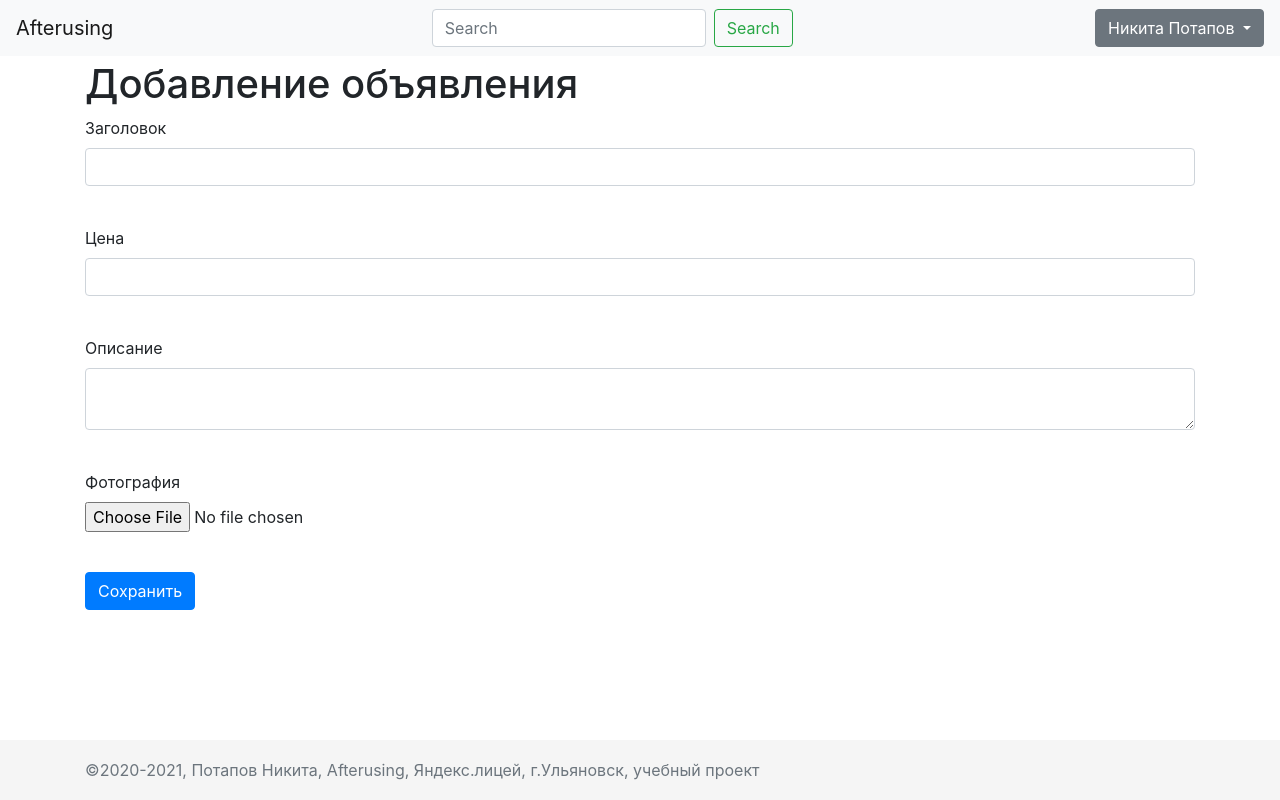
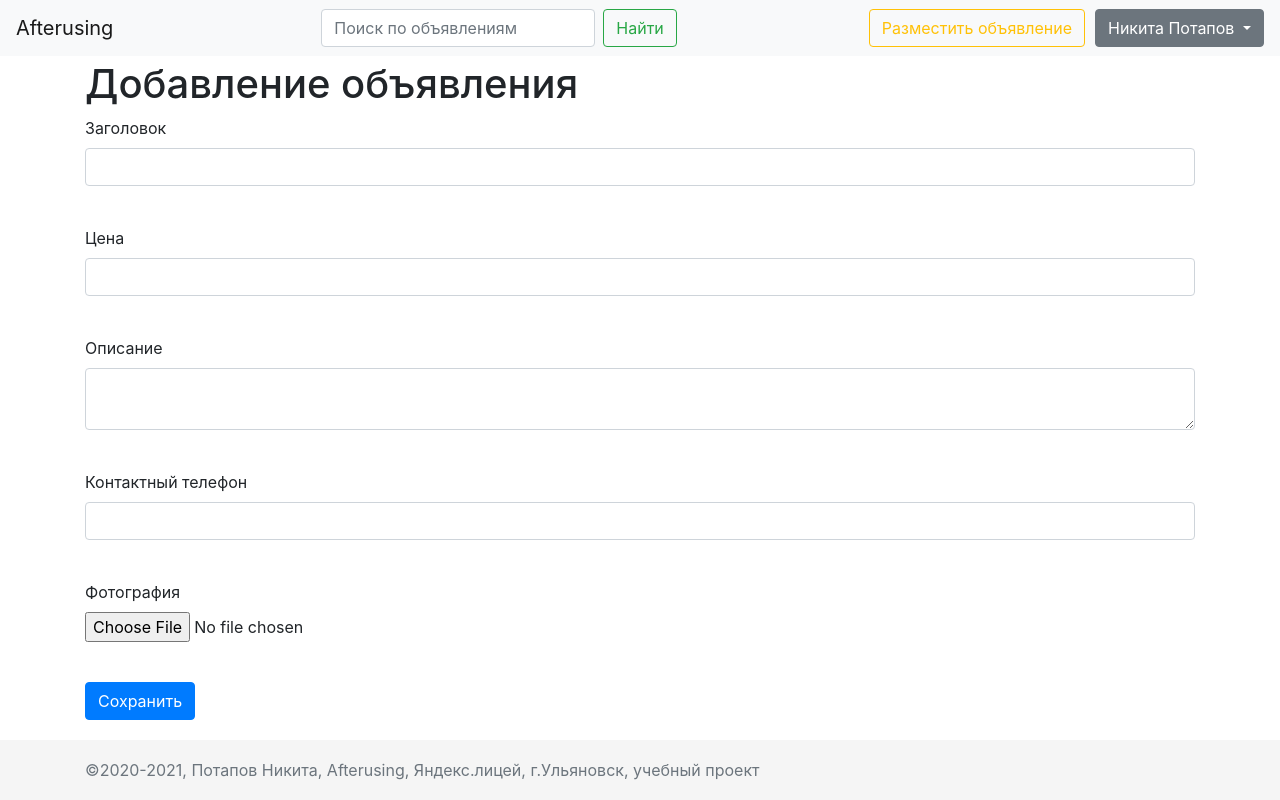
Before and after one commit to nikita-potapov/afterusing, a Flask app: page /add_product in a window 1280 px wide. Run offline with Flask 2, Linux system fonts and the light colour scheme; a user stored in the database is signed in; some libraries are stand-ins or nearby versions.

Commit message:
Normal state

```diff
--- a/data/products.py
+++ b/data/products.py
@@ -15,9 +15,10 @@ class Product(SqlAlchemyBase, SerializerMixin):
 
     path_to_img = sqlalchemy.Column(sqlalchemy.String, nullable=True)
 
-    cost = sqlalchemy.Column(sqlalchemy.Float, nullable=True)
+    cost = sqlalchemy.Column(sqlalchemy.Integer, nullable=True)
     title = sqlalchemy.Column(sqlalchemy.String, nullable=True, index=True)
     content = sqlalchemy.Column(sqlalchemy.String, nullable=True)
+    contact_number = sqlalchemy.Column(sqlalchemy.String, nullable=True)
     created_date = sqlalchemy.Column(sqlalchemy.DateTime)
 
     def __repr__(self):
--- a/forms/product.py
+++ b/forms/product.py
@@ -1,11 +1,12 @@
 from flask_wtf import FlaskForm
-from wtforms import StringField, SubmitField, FloatField, TextAreaField, FileField
+from wtforms import StringField, SubmitField, IntegerField, TextAreaField, FileField
 from wtforms.validators import DataRequired
 
 
 class AddProductForm(FlaskForm):
-    cost = FloatField(label='Цена', validators=[DataRequired()])
+    cost = IntegerField(label='Цена', validators=[DataRequired()])
     title = StringField(label='Заголовок', validators=[DataRequired()])
     content = TextAreaField('Описание', validators=[DataRequired()])
+    contact_number = StringField('Контактный телефон', validators=[DataRequired()])
     image = FileField(label='Фотография')
     submit = SubmitField('Сохранить')
--- a/main.py
+++ b/main.py
@@ -68,7 +68,8 @@ def add_product():
             title=form.title.data,
             content=form.content.data,
             created_date=datetime.datetime.now(),
-            path_to_img=product_img_path
+            path_to_img=product_img_path,
+            contact_number=form.contact_number.data
         )
         db_sess.add(product)
         db_sess.commit()
@@ -122,6 +123,20 @@ def delete_product(id):
         db_sess.commit()
     else:
         abort(403)
+    return redirect('/')
+
+
+@app.route('/product_details/<int:id>', methods=['GET', 'POST'])
+def product_details(id):
+    db_sess = db_session.create_session()
+    product = db_sess.query(Product).filter(Product.id == id).first()
+    if product:
+        params = {
+            'title': product.title
+        }
+        render_template('product_details.html', **params)
+    else:
+        abort(404)
     return redirect('/')
 
 
@@ -185,5 +200,10 @@ def not_found(error):
     return render_template('404_error.html', **params)
 
 
+@app.errorhandler(401)
+def not_authenticated(error):
+    return redirect('/login')
+
+
 if __name__ == '__main__':
     main()
--- a/templates/add_product.html
+++ b/templates/add_product.html
@@ -32,6 +32,15 @@
         {% endfor %}
     </p>
     <p>
+        {{ form.contact_number.label }}<br>
+        {{ form.contact_number(class="form-control") }}<br>
+        {% for error in form.image.errors %}
+            <p class="alert alert-danger" role="alert">
+                {{ error }}
+            </p>
+        {% endfor %}
+    </p>
+    <p>
         {{ form.image.label }}<br>
         {{ form.image(class="form-control-file") }}<br>
         {% for error in form.image.errors %}
--- a/templates/base.html
+++ b/templates/base.html
@@ -29,7 +29,6 @@
     <header>
         <!-- Fixed navbar -->
         <nav class="navbar navbar-expand-md navbar-light fixed-top bg-light">
-
             <div class="collapse navbar-collapse d-flex justify-content-between" id="navbarCollapse">
                 <div class="nav-item">
                     <a class="navbar-brand" href="/">Afterusing</a>
@@ -42,19 +41,21 @@
 
                 <div class="nav-item">
                     <form class="form-inline mt-2 mt-md-0">
-                        <input class="form-control mr-sm-2" type="text" placeholder="Search"
+                        <input class="form-control mr-sm-2" type="text" placeholder="Поиск по объявлениям"
                                aria-label="Search">
-                        <button class="btn btn-outline-success my-2 my-sm-0" type="submit">Search</button>
+                        <button class="btn btn-outline-success my-2 my-sm-0" type="submit">Найти</button>
                     </form>
                 </div>
 
                 <div class="nav-item">
+                    <div class="d-flex">
+                        <a class="btn btn-outline-warning my-2 my-sm-0" style="margin-right: 10px;" href="/add_product">Разместить объявление</a>
+
                         {% if current_user.is_authenticated %}
                         <div class="dropdown">
                           <a class="btn btn-secondary dropdown-toggle" href="#" role="button" id="dropdownMenuLink" data-toggle="dropdown" aria-haspopup="true" aria-expanded="false">
                             {{ current_user.name }}
                           </a>
-
                           <div class="dropdown-menu" aria-labelledby="dropdownMenuLink">
                             <a class="dropdown-item" href="/my_profile">Профиль</a>
                             <a class="dropdown-item" href="/my_products">Объявления</a>
@@ -64,17 +65,18 @@
                         </div>
                         {% else %}
                         <div class="d-flex">
-                        <a class="btn btn-outline-secondary my-2 my-sm-0" href="/register">Зарегистрироваться</a>
-                        <a class="btn btn-outline-secondary my-2 my-sm-0" href="/login">Войти</a>
+                            <a class="btn btn-outline-info my-2 my-sm-0" href="/register">Зарегистрироваться</a>
+                            <a class="btn btn-secondary my-2 my-sm-0" href="/login">Войти</a>
                         </div>
                         {% endif %}
                     </div>
                 </div>
-
+            </div>
         </nav>
     </header>
 
     <main role="main" class="container">
+        {{ info_message }}
         {% block content %}
         {% endblock %}
     </main>
--- a/templates/index.html
+++ b/templates/index.html
@@ -8,12 +8,12 @@
             <div class="col-xl-3 col-lg-4 col-md-4 col-sm-4 col-12">
                 <div class="single-product">
                     <div class="product-img">
-                        <a href="product-details.html">
+                        <a href="/product_details/{{ product.id }}">
                             <img class="default-img" src="{{ product.path_to_img }}" alt="фотография">
                         </a>
                     </div>
                     <div class="product-content">
-                        <h3><a href="product-details.html">{{ product.title }}</a></h3>
+                        <h3><a href="/product_details/{{ product.id }}">{{ product.title }}</a></h3>
                         <div class="product-price">
                             <span>{{ product.cost }}</span>
                         </div>
```
Also changed, not shown: templates/product_details.html (added, +7 -0 lines), db/database.db (deleted). Lines whose indentation alone changed are shown as unchanged.
